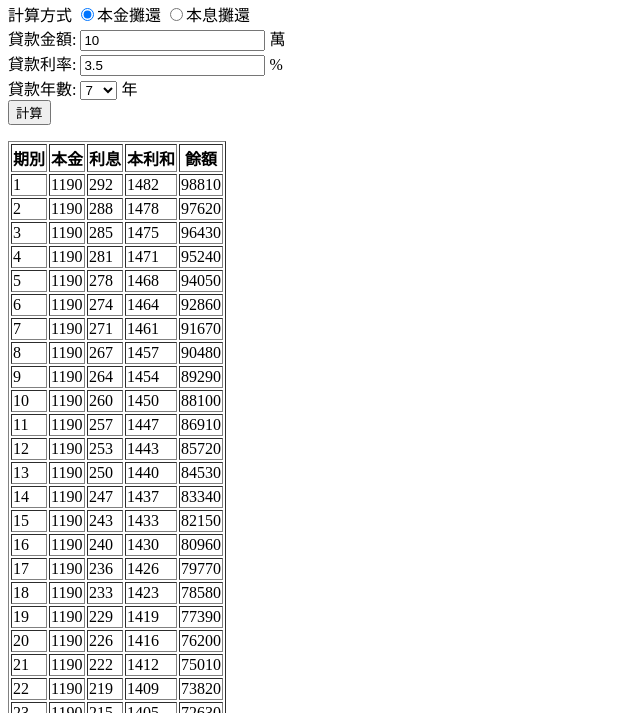
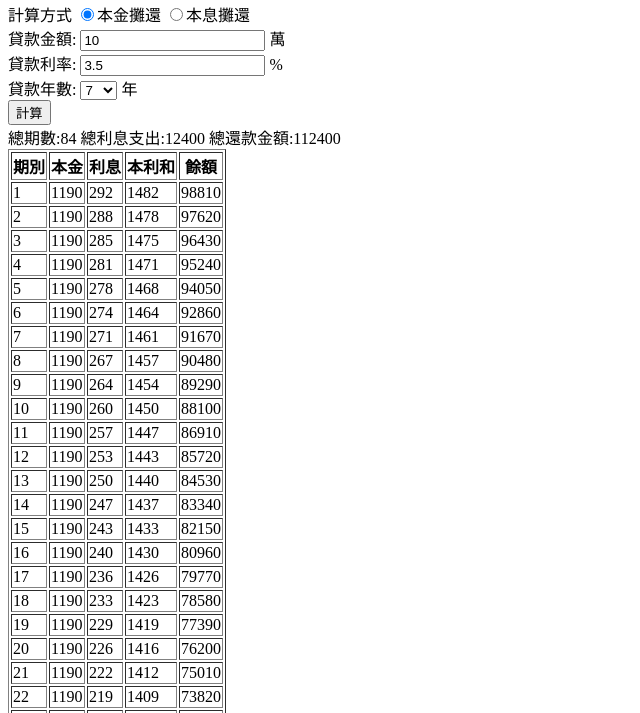
Before and after one commit to ichbinhan/loancalc, a plain HTML site: page index.html in a window 1280 px wide. Both pictures are taken after a click on the button "計算". Shown: the part 87-800 px from the top of the page, without its empty margins (0-640 px from the left). Drawn offline with Linux system fonts and the light colour scheme.

Commit message:
完成輸出總利息與總支出

```diff
--- a/index.html
+++ b/index.html
@@ -32,10 +32,8 @@
         <input type="button" value="計算" onclick="roanCalc()">
     </form>
 
-    <ul id="result">
-
-    </ul>
-    <table id="resultTable" border="1">
+    <div id="result"></div>
+    <table id="resultTable" border="1" hidden>
         <thead>
             <tr>
                 <th>期別</th>
@@ -80,6 +78,7 @@
 
             //let liText = "";
             //跑動期數
+
             for (let i = 0; i < months; i++) {
                 //計算每月利息
                 let interest = Math.round(amount * monthRate);
@@ -96,9 +95,17 @@
                 }
                 //liText += `<li>${text}`;
                 //console.log(text)
+
+
+                let totalInterest = 0;
+                for (let i = 0; i < resultPayment.length; i++) {
+                    totalInterest += resultPayment[i][2];
+                }
+                resultE1.innerHTML = `總期數:${resultPayment.length} 總利息支出:${totalInterest} 總還款金額:${totalInterest + loanAmount}`;
                 drawTable(resultPayment);
 
             }
+            //繪製表格
             function drawTable(resultPayment) {
                 //console.log(tableTbodyE1, resultPayment);
                 let tableHtml = "";
@@ -109,11 +116,14 @@
                     }
                     tableHtml += "</tr>";
                 }
+                if (tableHtml != "") {
+                    document.querySelector("#resultTable").style.display = "table";
+
+                }
 
                 tableTbodyE1.innerHTML = tableHtml;
 
             }
-            //resultE1.innerHTML = liText;
 
         }
 
```
